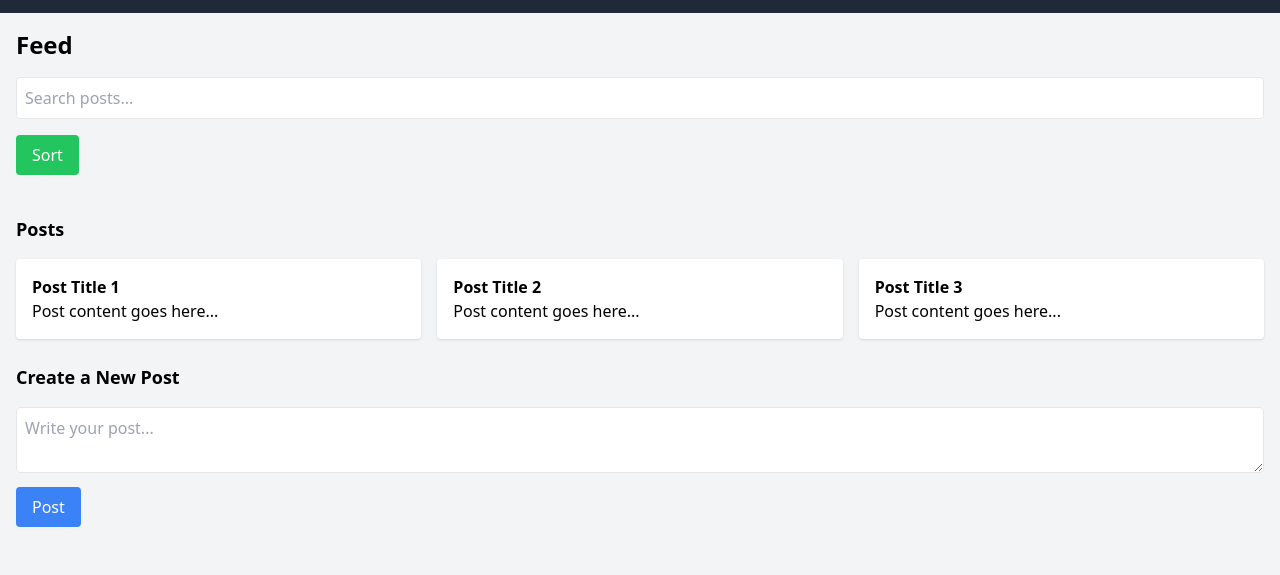
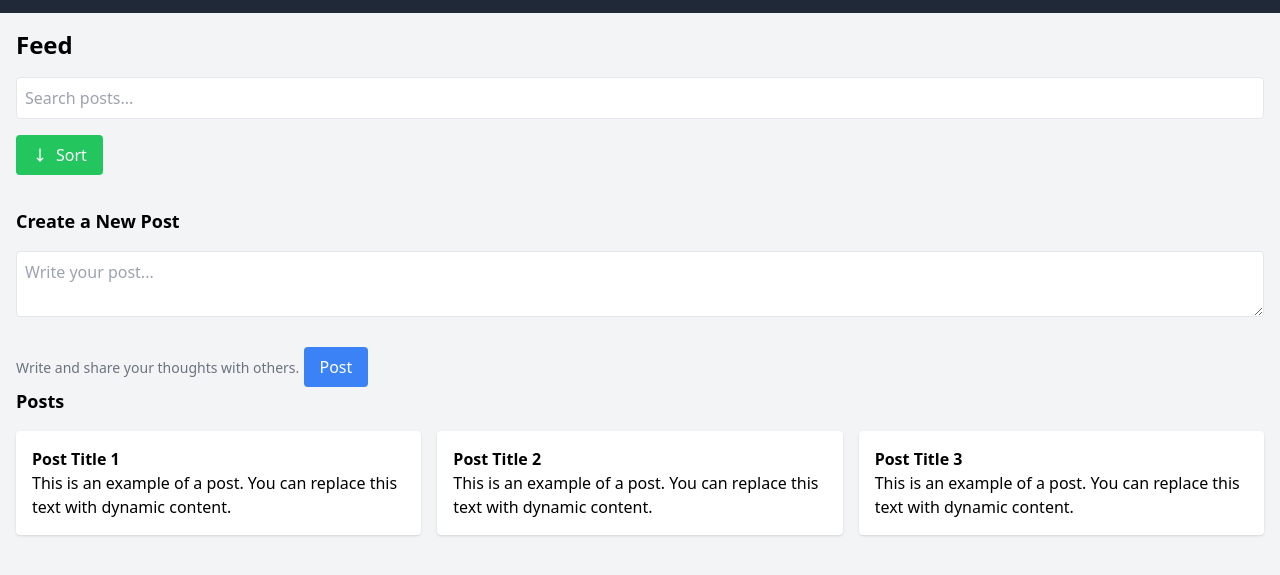
Before and after one commit to RaddishAI/css2.0, a website: page feed/index.html in a window 1280 px wide. Shown: the part 47-622 px from the top of the page. Drawn offline with Linux system fonts and the light colour scheme.

Commit message:
added feed page

```diff
--- a/feed/index.html
+++ b/feed/index.html
@@ -4,7 +4,7 @@
   <meta charset="UTF-8">
   <meta name="viewport" content="width=device-width, initial-scale=1.0">
   <link href="../src/output.css" rel="stylesheet">
-  <title> Your Feed - The Social App</title>
+  <title>Your Feed - The Social App</title>
 </head>
 <body class="bg-gray-100">
   <!-- Navbar -->
@@ -23,7 +23,21 @@
     <section class="mb-6">
       <h1 class="text-2xl font-bold mb-4">Feed</h1>
       <input type="text" placeholder="Search posts..." class="w-full border p-2 mb-4 rounded">
-      <button class="px-4 py-2 bg-green-500 text-white rounded mb-4">Sort</button>
+      <button class="px-4 py-2 bg-green-500 text-white rounded flex items-center gap-2" aria-label="Sort Posts">
+        <svg xmlns="http://www.w3.org/2000/svg" class="h-4 w-4" fill="none" viewBox="0 0 24 24" stroke="currentColor">
+          <path stroke-linecap="round" stroke-linejoin="round" stroke-width="2" d="M16 17l-4 4m0 0l-4-4m4 4V3" />
+        </svg>
+        Sort
+      </button>
+    </section>
+
+    <section class="mt-8">
+      <h2 class="text-lg font-bold mb-4">Create a New Post</h2>
+      <form>
+        <textarea placeholder="Write your post..." class="w-full border p-2 rounded mb-2" aria-describedby="post-help"></textarea>
+        <span id="post-help" class="text-sm text-gray-500">Write and share your thoughts with others.</span>
+        <button type="submit" class="bg-blue-500 text-white px-4 py-2 rounded mt-4">Post</button>
+      </form>
     </section>
 
     <section>
@@ -31,25 +45,17 @@
       <div class="grid grid-cols-1 sm:grid-cols-2 lg:grid-cols-3 gap-4">
         <article class="bg-white p-4 rounded shadow">
           <h3 class="font-bold">Post Title 1</h3>
-          <p>Post content goes here...</p>
+          <p>This is an example of a post. You can replace this text with dynamic content.</p>
         </article>
         <article class="bg-white p-4 rounded shadow">
           <h3 class="font-bold">Post Title 2</h3>
-          <p>Post content goes here...</p>
+          <p>This is an example of a post. You can replace this text with dynamic content.</p>
         </article>
         <article class="bg-white p-4 rounded shadow">
           <h3 class="font-bold">Post Title 3</h3>
-          <p>Post content goes here...</p>
+          <p>This is an example of a post. You can replace this text with dynamic content.</p>
         </article>
       </div>
-    </section>
-
-    <section class="mt-6">
-      <h2 class="text-lg font-bold mb-4">Create a New Post</h2>
-      <form>
-        <textarea placeholder="Write your post..." class="w-full border p-2 rounded mb-2"></textarea>
-        <button type="submit" class="bg-blue-500 text-white px-4 py-2 rounded">Post</button>
-      </form>
     </section>
   </main>
 </body>
```
Also changed, not shown: src/output.css.
